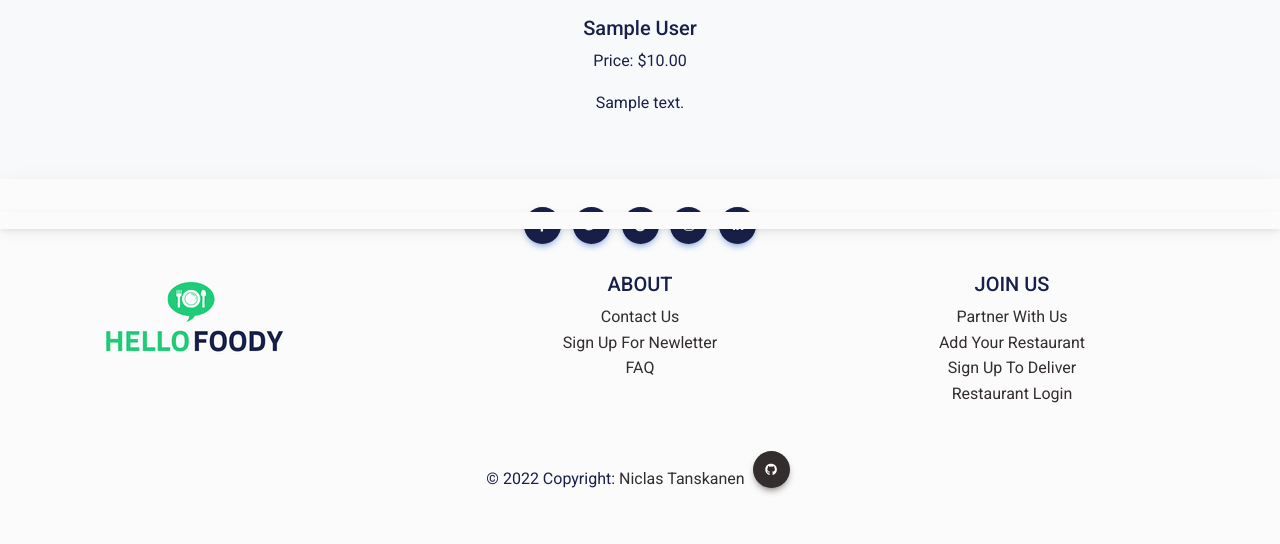
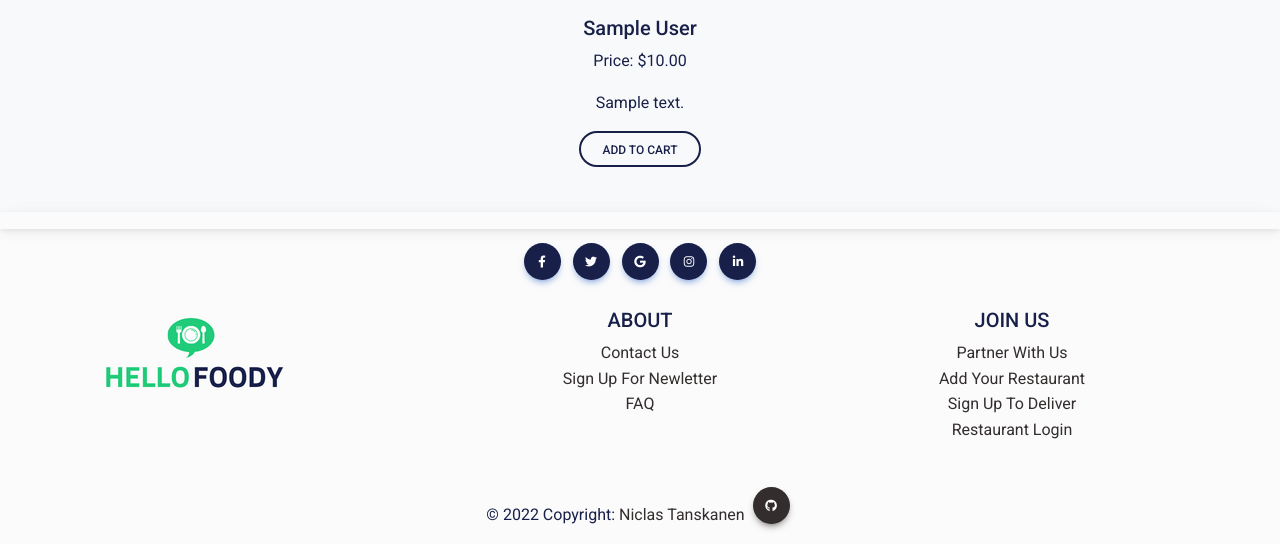
Before and after one commit to niclastanskanen/HELLO-FOODY, a Django app: page /menu/ in a window 1280 px wide. Shown: the part 571-1115 px from the top of the page. Before the commit the page ends 1065 px from the top, so only its background shows below. Run offline with Django 4.2, Linux system fonts and the light colour scheme; tables that the repository leaves empty hold one stand-in row (values such as "Sample post").

Commit message:
add button add to cart in menu

```diff
--- a/customer/templates/customer/menu.html
+++ b/customer/templates/customer/menu.html
@@ -29,6 +29,7 @@
             <h5 class="mt-3">{{ item.name }}</h5>
             <p>Price: ${{ item.price }}</p>
             <p>{{ item.description }}</p>
+            <button class="btn btn-outline-primary btn-rounded add-btn">Add To Cart</button>
         </div>
         {% endfor %}
     </div>
```
